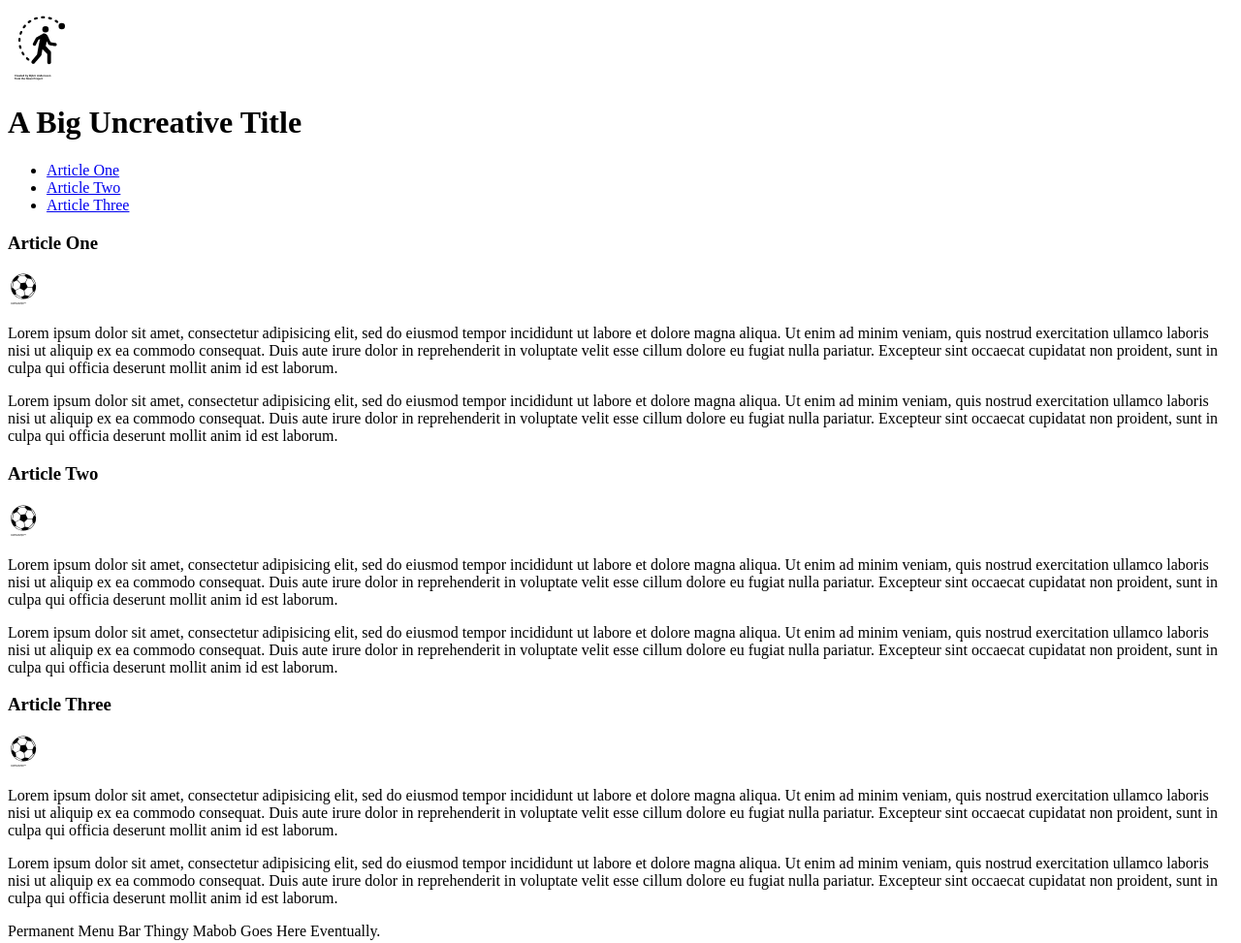
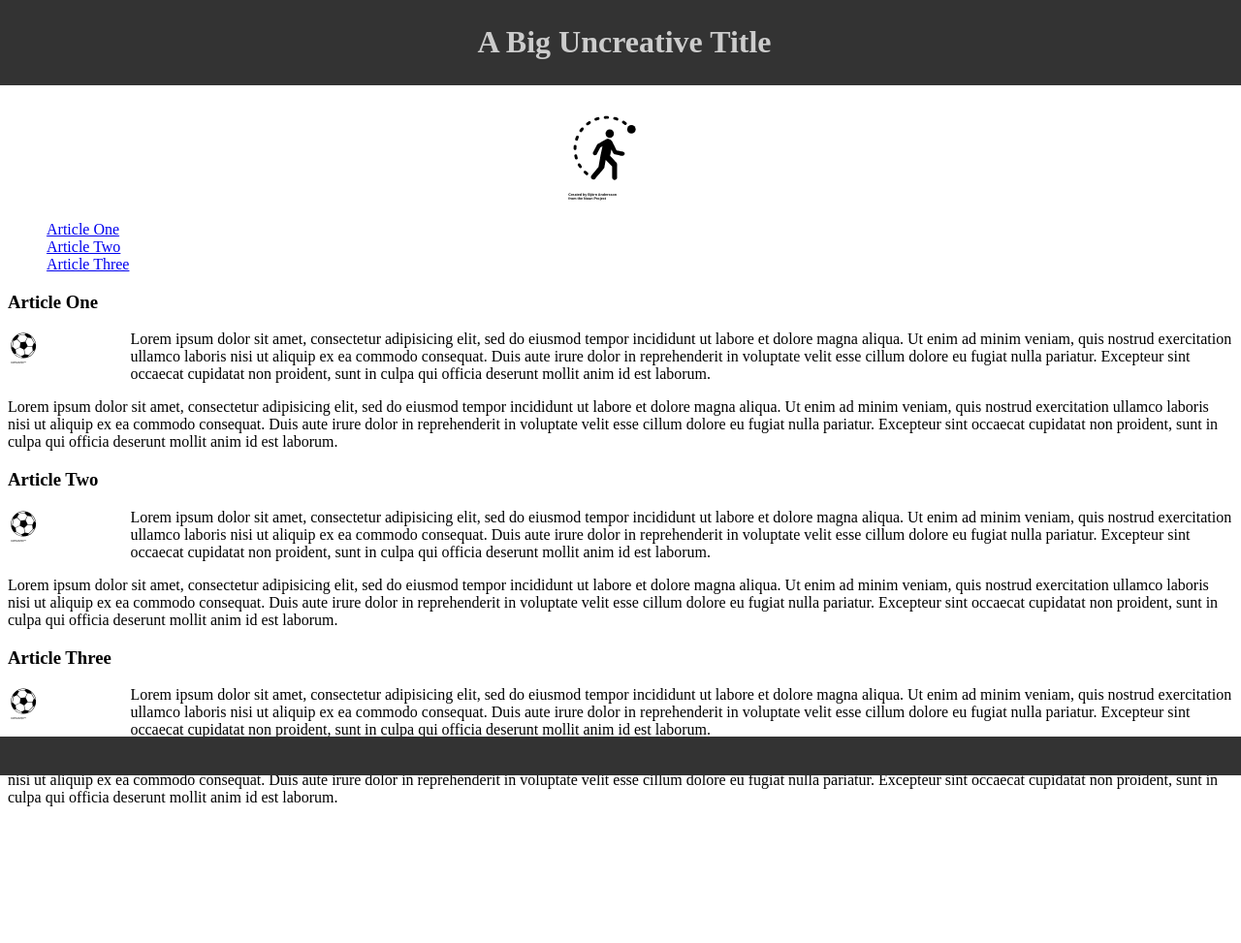
Before and after one commit to acestnik/mobilesite, a plain HTML site: page index.html in a window 1280 px wide. Shown: the whole page at 97% size. After the commit the page ends 906 px from the top, so only its background shows below. Drawn offline with nearby package versions, Linux system fonts and the light colour scheme.

Commit message:
Start of Interation 2

```diff
--- a/Stylesheet/main.css
+++ b/Stylesheet/main.css
@@ -0,0 +1,60 @@
+/*****************
+Header Section
+******************/
+
+#topdiv {
+	position:fixed;
+	top:0px;
+	left:0px;
+	width:100%;
+	text-align: center;
+	color:#CCC;
+	background:#333;
+	padding:4px;
+}
+
+/*****************
+Logo
+******************/
+#logo{
+  padding-top: 100px;
+  width:10%;
+  margin-left: auto;
+  margin-right: auto
+}
+
+/*****************
+Navigation Section
+******************/
+.nav-links {
+  	list-style: none;
+}
+
+/*****************
+Icons
+******************/
+#images {
+  width:10%;
+  float: left;
+}
+
+/*****************
+Last Article
+******************/
+#last{
+  padding-bottom: 50px;
+}
+
+/*****************
+Footer Section
+******************/
+
+#bottomdiv {
+	position:fixed;
+	bottom:0px;
+	left:0px;
+	width:100%;
+	color:#CCC;
+	background:#333;
+	padding:20px;
+}
--- a/index.html
+++ b/index.html
@@ -2,11 +2,13 @@
 <html>
 <head>
 	<title>Creative Title | Blog</title>
+	<link rel="stylesheet" href="Stylesheet/main.css">
 </head>
 <body>
 
 <!-- Logo by Björn Andersson on the Noun Project -->
-<svg xmlns="http://www.w3.org/2000/svg" xmlns:xlink="http://www.w3.org/1999/xlink" version="1.1" id="Layer_1" x="0px" y="0px" viewBox="40.0 -80.0 800.0 1080.0" enable-background="new 0 0 800 800" xml:space="preserve" height="75px" width="75px">
+<div id="logo">
+	<svg xmlns="http://www.w3.org/2000/svg" xmlns:xlink="http://www.w3.org/1999/xlink" version="1.1" id="Layer_1" x="0px" y="0px" viewBox="40.0 -80.0 800.0 1080.0" enable-background="new 0 0 800 800" xml:space="preserve" height="100px" width="100px">
 	<g>
 		<circle cx="460.5" cy="242.1" r="46.8"/>
 		<path d="M606.2,443.4c-13-2.2-65-11.3-67.9-12.2c-3.3-1.1,0,0-1.1-1.7c-1.1-1.7-46.5-97.4-50.9-102.4c-4.4-5-16.6-17.7-33.8-23.3   c-17.2-5.5-34.3,3.3-34.3,3.3s-85.2,48.7-90.8,51.5c-5.5,2.8-10.5,12.7-10.5,12.7l-39.8,74.8c-3.3,4.1-5.2,9.3-5.2,14.9   c0,13.3,10.8,24.1,24.1,24.1c11.4,0,20.9-7.9,23.4-18.5l37.1-70.2l23.3-13c-1.7,5-23,108.8-23,108.8l-21.6,122.9l-75.6,91.1   c-5.4,5.1-8.9,12.3-8.9,20.3c0,15.3,12.4,27.8,27.8,27.8c2.5,0,4.9-0.3,7.2-1c5.2-0.2,10.1-3,12.9-7.7c0.9-1,1.8-2,2.6-3.1   c13.9-16.3,83.6-98.2,90.3-106.2c7.5-8.9,9.4-13.3,10.5-19.1c1.1-5.8,13.6-80.8,13.6-80.8l71.4,71.4v125.9h0.1   c1.4,14.1,13.3,25.1,27.8,25.1c14.5,0,26.4-11,27.8-25.1h0.1c0,0,0-0.9,0-2.4c0-0.1,0-0.3,0-0.4c0-0.2,0-0.4,0-0.5   c-0.1-19.2-0.7-114.7,0-136.4c0.8-24.1-7.8-29.3-9.7-31.5c-1.9-2.2-68.6-73.1-68.6-73.1l14.7-71.1c0,0,19.1,37.4,21,41.5   c1.9,4.1,8,11.6,14.4,13c6.4,1.4,85.8,17.4,85.8,17.4l0-0.2c1.2,0.2,2.3,0.4,3.6,0.4c13.1,0,23.7-10.6,23.7-23.7   C627.6,454.5,618.2,444.6,606.2,443.4z"/>
@@ -24,12 +26,15 @@
 		<circle cx="702.2" cy="194.7" r="47.4"/>
 	</g>
 	<text x="0.0" y="940.0" font-size="40.0" font-weight="bold" font-family="Helvetica Neue, Helvetica, Arial-Unicode, Arial, Sans-serif" fill="#000000">Created by Bj&#246;rn Andersson</text><text x="0.0" y="980.0" font-size="40.0" font-weight="bold" font-family="Helvetica Neue, Helvetica, Arial-Unicode, Arial, Sans-serif" fill="#000000">from the Noun Project</text></svg>
+</div>
 
 <!-- Header Section -->
+	<div id="topdiv">
 		<h1>A Big Uncreative Title</h1>
+	</div>
 
 <!-- Navigation Section -->
-	<ul>
+	<ul class="nav-links">
 		<li><a href="#ArticleOne">Article One</a></li>
 		<li><a href="#ArticleTwo">Article Two</a></li>
 		<li><a href="#ArticleThree">Article Three</a></li>
@@ -39,9 +44,11 @@
 	<section id="ArticleOne">
 		<h3>Article One</h3>
 			<!-- Logo by fcFrankChung on the Noun Project -->
+		<div id="images">
 			<svg xmlns="http://www.w3.org/2000/svg" xmlns:xlink="http://www.w3.org/1999/xlink" version="1.1" id="Layer_1" x="0px" y="0px" width="35px" height="35px" viewBox="4.5 -9.0 90.0 121.5" enable-background="new 0 0 90 90" xml:space="preserve">
 			<path d="M76.819,13.179C68.32,4.681,57.02,0,45,0C32.98,0,21.68,4.681,13.18,13.179c-17.545,17.547-17.545,46.095,0,63.641  C21.68,85.318,32.98,90,45,90c12.02,0,23.32-4.682,31.819-13.181C94.365,59.273,94.365,30.726,76.819,13.179z M88.032,40.082  l-3.031-3.252L74.649,18.227l-1.697-6.341c0.924,0.783,1.823,1.605,2.689,2.473C82.838,21.556,86.968,30.676,88.032,40.082z   M76.468,48.646l-16.229-2.302L52.75,31.687l7.191-15.141l13.06,2.144l9.457,16.998L76.468,48.646z M21.617,22.796L34.09,35.27  l-2.376,15.204l-15.815,7.799l-9.594-9.334L9.601,28.9L21.617,22.796z M22.835,21.656l6.506-12.12L48.34,6.109l10.107,9.699  l-7.225,15.208l-16.469,2.559L22.835,21.656z M32.356,52.017l14.195,7.261l2.238,17.207l-12.016,6.347l-17.59-9.462l-2.246-13.75  L32.356,52.017z M48.251,59.426l11.471-11.471l16.627,2.357l1.988,13.521L64.005,78.312l-13.591-2.254L48.251,59.426z M53.588,2.513  l-3.898,1.659l-21.081,4l-0.097,0.053L23.49,7.363C29.967,3.646,37.332,1.666,45,1.666C47.918,1.666,50.79,1.953,53.588,2.513z   M7.695,22.943l0.063,6.887L4.514,49.558L2.603,53.88C0.433,43.444,2.128,32.359,7.695,22.943z M12.707,73.893l5.242,0.57  l-0.057,0.104l19.707,10.501l0.064,0.014l3.26,3.061c-10.036-0.93-19.349-5.285-26.564-12.501  C13.788,75.07,13.238,74.486,12.707,73.893z M75.642,75.642c-4.126,4.124-8.937,7.314-14.175,9.464l2.884-4.774l15.498-15.759  l4.121-2.209l0.959-0.468C82.833,66.583,79.482,71.8,75.642,75.642z"/>
 			<text x="0.0" y="105.75" font-size="4.5" font-weight="bold" font-family="Helvetica Neue, Helvetica, Arial-Unicode, Arial, Sans-serif" fill="#000000">Created by fcFrankChung</text><text x="0.0" y="110.25" font-size="4.5" font-weight="bold" font-family="Helvetica Neue, Helvetica, Arial-Unicode, Arial, Sans-serif" fill="#000000">from the Noun Project</text></svg>
+		</div>
 		<p>Lorem ipsum dolor sit amet, consectetur adipisicing elit, sed do eiusmod
 		tempor incididunt ut labore et dolore magna aliqua. Ut enim ad minim veniam,
 		quis nostrud exercitation ullamco laboris nisi ut aliquip ex ea commodo
@@ -58,9 +65,11 @@
 	<section id="ArticleTwo">
 		<h3>Article Two</h3>
 			<!-- Logo by fcFrankChung on the Noun Project -->
+		<div id="images">
 			<svg xmlns="http://www.w3.org/2000/svg" xmlns:xlink="http://www.w3.org/1999/xlink" version="1.1" id="Layer_1" x="0px" y="0px" width="35px" height="35px" viewBox="4.5 -9.0 90.0 121.5" enable-background="new 0 0 90 90" xml:space="preserve">
 			<path d="M76.819,13.179C68.32,4.681,57.02,0,45,0C32.98,0,21.68,4.681,13.18,13.179c-17.545,17.547-17.545,46.095,0,63.641  C21.68,85.318,32.98,90,45,90c12.02,0,23.32-4.682,31.819-13.181C94.365,59.273,94.365,30.726,76.819,13.179z M88.032,40.082  l-3.031-3.252L74.649,18.227l-1.697-6.341c0.924,0.783,1.823,1.605,2.689,2.473C82.838,21.556,86.968,30.676,88.032,40.082z   M76.468,48.646l-16.229-2.302L52.75,31.687l7.191-15.141l13.06,2.144l9.457,16.998L76.468,48.646z M21.617,22.796L34.09,35.27  l-2.376,15.204l-15.815,7.799l-9.594-9.334L9.601,28.9L21.617,22.796z M22.835,21.656l6.506-12.12L48.34,6.109l10.107,9.699  l-7.225,15.208l-16.469,2.559L22.835,21.656z M32.356,52.017l14.195,7.261l2.238,17.207l-12.016,6.347l-17.59-9.462l-2.246-13.75  L32.356,52.017z M48.251,59.426l11.471-11.471l16.627,2.357l1.988,13.521L64.005,78.312l-13.591-2.254L48.251,59.426z M53.588,2.513  l-3.898,1.659l-21.081,4l-0.097,0.053L23.49,7.363C29.967,3.646,37.332,1.666,45,1.666C47.918,1.666,50.79,1.953,53.588,2.513z   M7.695,22.943l0.063,6.887L4.514,49.558L2.603,53.88C0.433,43.444,2.128,32.359,7.695,22.943z M12.707,73.893l5.242,0.57  l-0.057,0.104l19.707,10.501l0.064,0.014l3.26,3.061c-10.036-0.93-19.349-5.285-26.564-12.501  C13.788,75.07,13.238,74.486,12.707,73.893z M75.642,75.642c-4.126,4.124-8.937,7.314-14.175,9.464l2.884-4.774l15.498-15.759  l4.121-2.209l0.959-0.468C82.833,66.583,79.482,71.8,75.642,75.642z"/>
 			<text x="0.0" y="105.75" font-size="4.5" font-weight="bold" font-family="Helvetica Neue, Helvetica, Arial-Unicode, Arial, Sans-serif" fill="#000000">Created by fcFrankChung</text><text x="0.0" y="110.25" font-size="4.5" font-weight="bold" font-family="Helvetica Neue, Helvetica, Arial-Unicode, Arial, Sans-serif" fill="#000000">from the Noun Project</text></svg>
+		</div>
 		<p>Lorem ipsum dolor sit amet, consectetur adipisicing elit, sed do eiusmod
 		tempor incididunt ut labore et dolore magna aliqua. Ut enim ad minim veniam,
 		quis nostrud exercitation ullamco laboris nisi ut aliquip ex ea commodo
@@ -77,9 +86,12 @@
 	<section id="ArticleThree">
 			<h3>Article Three</h3>
 			<!-- Logo by fcFrankChung on the Noun Project -->
+		<div id="images">
 			<svg xmlns="http://www.w3.org/2000/svg" xmlns:xlink="http://www.w3.org/1999/xlink" version="1.1" id="Layer_1" x="0px" y="0px" width="35px" height="35px" viewBox="4.5 -9.0 90.0 121.5" enable-background="new 0 0 90 90" xml:space="preserve">
 			<path d="M76.819,13.179C68.32,4.681,57.02,0,45,0C32.98,0,21.68,4.681,13.18,13.179c-17.545,17.547-17.545,46.095,0,63.641  C21.68,85.318,32.98,90,45,90c12.02,0,23.32-4.682,31.819-13.181C94.365,59.273,94.365,30.726,76.819,13.179z M88.032,40.082  l-3.031-3.252L74.649,18.227l-1.697-6.341c0.924,0.783,1.823,1.605,2.689,2.473C82.838,21.556,86.968,30.676,88.032,40.082z   M76.468,48.646l-16.229-2.302L52.75,31.687l7.191-15.141l13.06,2.144l9.457,16.998L76.468,48.646z M21.617,22.796L34.09,35.27  l-2.376,15.204l-15.815,7.799l-9.594-9.334L9.601,28.9L21.617,22.796z M22.835,21.656l6.506-12.12L48.34,6.109l10.107,9.699  l-7.225,15.208l-16.469,2.559L22.835,21.656z M32.356,52.017l14.195,7.261l2.238,17.207l-12.016,6.347l-17.59-9.462l-2.246-13.75  L32.356,52.017z M48.251,59.426l11.471-11.471l16.627,2.357l1.988,13.521L64.005,78.312l-13.591-2.254L48.251,59.426z M53.588,2.513  l-3.898,1.659l-21.081,4l-0.097,0.053L23.49,7.363C29.967,3.646,37.332,1.666,45,1.666C47.918,1.666,50.79,1.953,53.588,2.513z   M7.695,22.943l0.063,6.887L4.514,49.558L2.603,53.88C0.433,43.444,2.128,32.359,7.695,22.943z M12.707,73.893l5.242,0.57  l-0.057,0.104l19.707,10.501l0.064,0.014l3.26,3.061c-10.036-0.93-19.349-5.285-26.564-12.501  C13.788,75.07,13.238,74.486,12.707,73.893z M75.642,75.642c-4.126,4.124-8.937,7.314-14.175,9.464l2.884-4.774l15.498-15.759  l4.121-2.209l0.959-0.468C82.833,66.583,79.482,71.8,75.642,75.642z"/>
 			<text x="0.0" y="105.75" font-size="4.5" font-weight="bold" font-family="Helvetica Neue, Helvetica, Arial-Unicode, Arial, Sans-serif" fill="#000000">Created by fcFrankChung</text><text x="0.0" y="110.25" font-size="4.5" font-weight="bold" font-family="Helvetica Neue, Helvetica, Arial-Unicode, Arial, Sans-serif" fill="#000000">from the Noun Project</text></svg>
+		</div>
+	<div id="last">
 		<p>Lorem ipsum dolor sit amet, consectetur adipisicing elit, sed do eiusmod
 		tempor incididunt ut labore et dolore magna aliqua. Ut enim ad minim veniam,
 		quis nostrud exercitation ullamco laboris nisi ut aliquip ex ea commodo
@@ -92,12 +104,13 @@
 		consequat. Duis aute irure dolor in reprehenderit in voluptate velit esse
 		cillum dolore eu fugiat nulla pariatur. Excepteur sint occaecat cupidatat non
 		proident, sunt in culpa qui officia deserunt mollit anim id est laborum.</p>
+	</div>
 	</section>
-
 <!-- Footer Section -->
 <footer>
-		<p>Permanent Menu Bar Thingy Mabob Goes Here Eventually.</p>
+		<div id="bottomdiv"></div>
 </footer>
 
-</body>
+<script src="//code.jquery.com/jquery-1.11.2.min.js"></script>
+
 </html>
```
Lines whose indentation alone changed are shown as unchanged.
